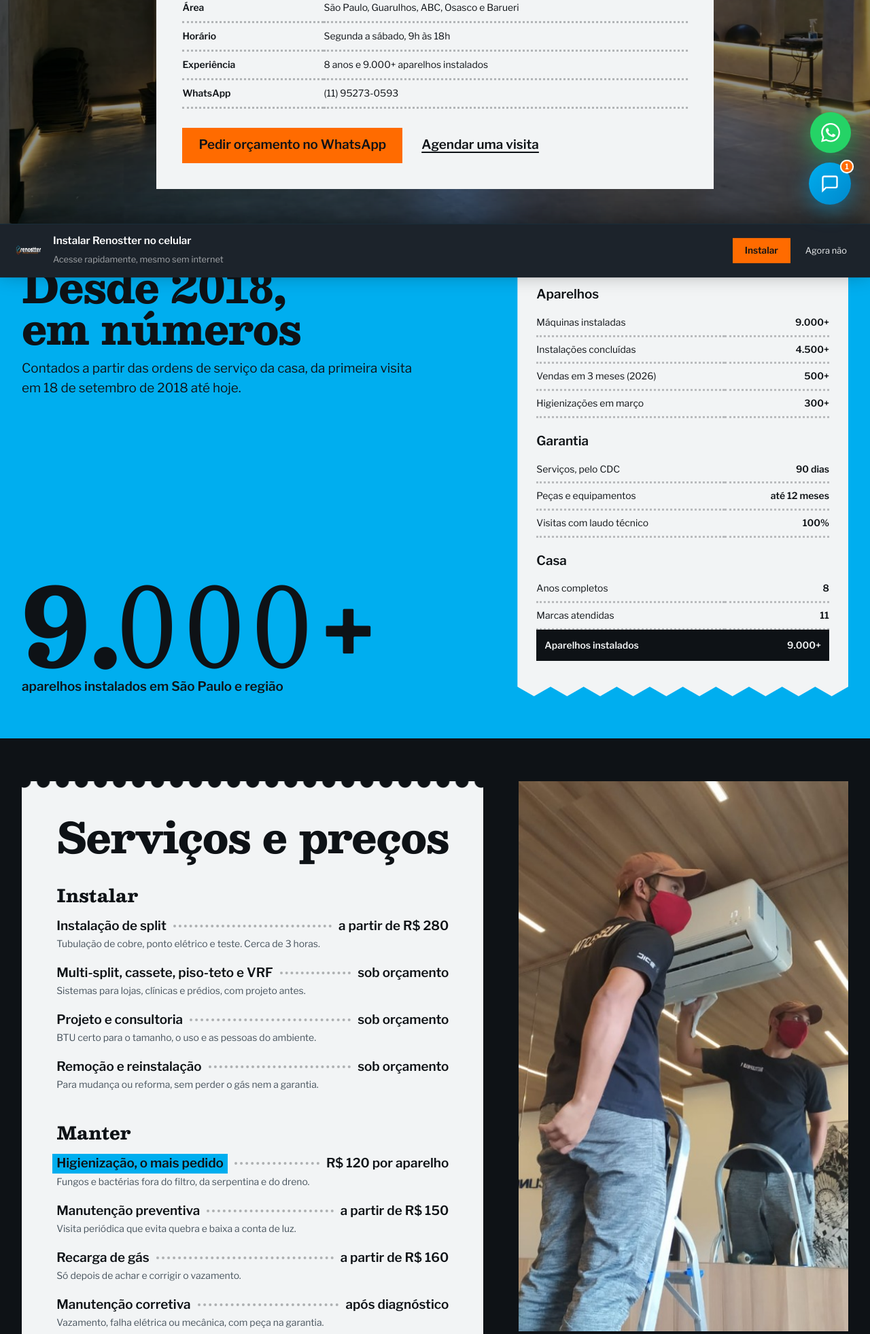
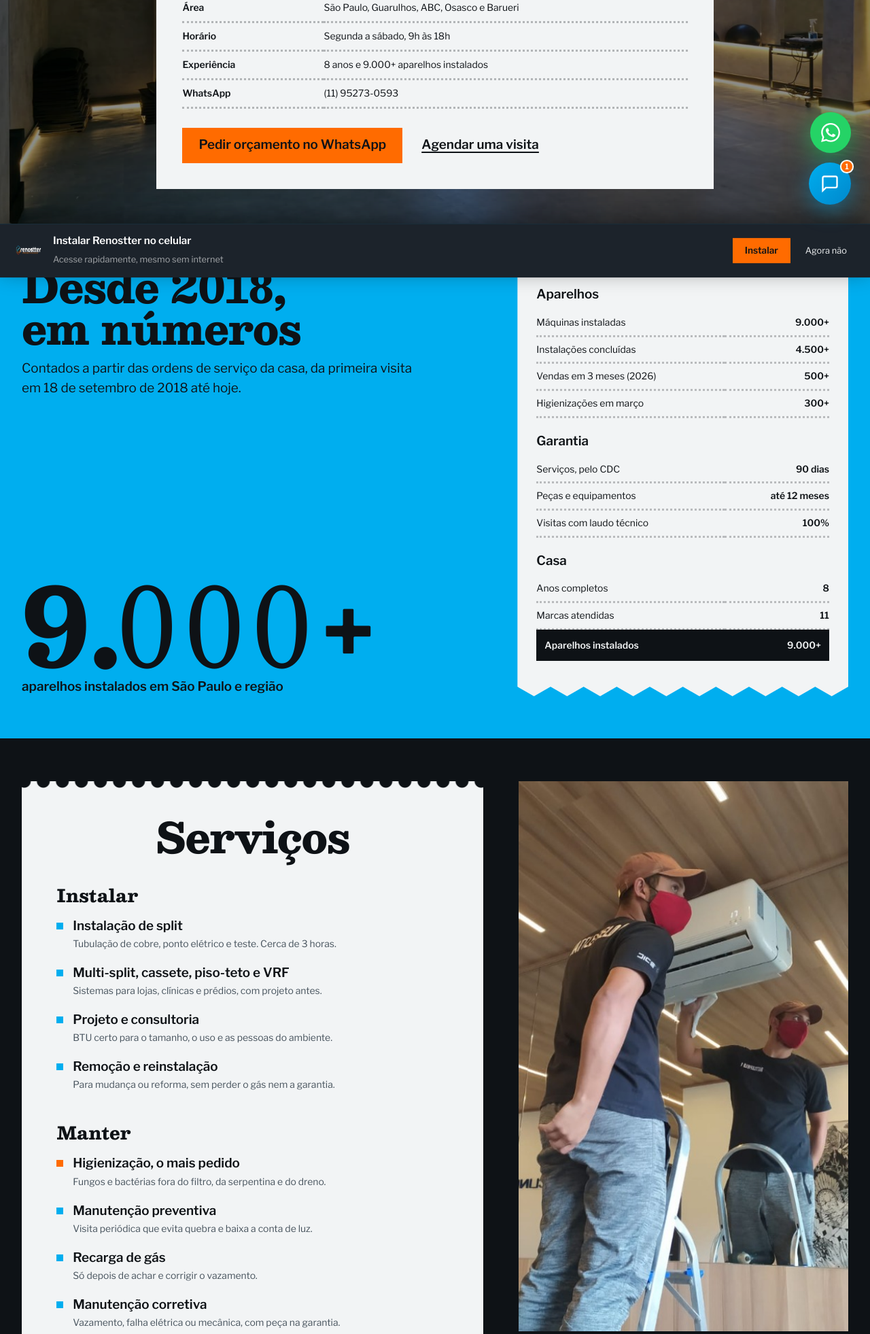
Before and after one commit to admin-renostter/Site-Renostter, a PHP site: page / in a window 1280 px wide. Shown: the part 471-2433 px from the top of the page at 68% size. Run offline with PHP 8.4, Linux system fonts and the light colour scheme; some libraries are stand-ins or nearby versions.

Commit message:
feat(site): serviços sem preço, vídeo das equipes em Trabalhos e mapa sem marca d'água
- Serviços: a seção vira só a lista do que a Renostter executa (instalar,
  manter, para empresas), sem valores; os preços saem também do JSON-LD.
- Trabalhos feitos: faixa com o vídeo das equipes em campo atrás do título
  (trecho de 22 s do hero-background.mp4, sem a abertura do logo nem as
  legendas finais; webm 1,0 MB / mp4 1,2 MB + pôster). Só carrega e toca
  quando a seção aparece; com movimento reduzido fica a imagem.
- Mapa: o CARTO passou a exigir chave e marcava "API KEY REQUIRED" nas
  telas; agora usa o OpenStreetMap com filtro escuro. Área da zona leste
  (onde fica a base) incluída e o mapa enquadra todas as áreas na tela.
- sw.js: vídeo e pedidos com Range vão direto à rede; cache 2026.11.24.

Co-Authored-By: Claude Opus 5.5 <noreply@anthropic.com>
Claude-Session: https://claude.ai/code/session_01KS2TuKhGRwEzcUsRg73or4

```diff
--- a/home.css
+++ b/home.css
@@ -320,24 +320,25 @@ body :where(button, input, select, textarea) { font: inherit; }
     font-size: var(--step-lead);
     margin-bottom: 12px;
 }
-.os-items { display: grid; gap: 18px; }
+.os-items { display: grid; gap: 18px; list-style: none; padding: 0; margin: 0; }
 .os-item {
     display: grid;
-    grid-template-columns: auto minmax(24px, 1fr) auto;
+    grid-template-columns: 10px minmax(0, 1fr);
+    column-gap: 14px;
     align-items: baseline;
-    column-gap: 10px;
 }
 .os-item::before {
     content: "";
-    grid-column: 2;
+    grid-column: 1;
     grid-row: 1;
-    border-bottom: 4px dotted rgba(14, 18, 22, 0.3);
-    transform: translateY(-4px);
+    width: 10px;
+    height: 10px;
+    background: var(--cold);
+    transform: translateY(-1px);
 }
-.os-item dt { grid-column: 1; grid-row: 1; font-weight: 600; }
-.os-item dd { grid-column: 3; grid-row: 1; font-weight: 600; white-space: nowrap; font-variant-numeric: tabular-nums; }
-.os-item p { grid-column: 1 / -1; color: var(--ink-soft); font-size: var(--step-small); max-width: 46ch; margin-top: 2px; }
-.os-item--mark dt { background: var(--cold); padding: 0 6px; margin-left: -6px; }
+.os-item strong { grid-column: 2; font-weight: 600; }
+.os-item p { grid-column: 2; color: var(--ink-soft); font-size: var(--step-small); max-width: 52ch; margin-top: 2px; }
+.os-item--mark::before { background: var(--accent); }
 .os-sheet__brands { margin-top: 40px; font-size: var(--step-small); color: var(--ink-soft); text-align: center; }
 
 .os-menu__photo { position: sticky; top: calc(var(--nav-h) + 24px); }
--- a/index.html
+++ b/index.html
@@ -49,7 +49,7 @@
     <link rel="stylesheet" href="styles.css?v=20261027-endereco" />
     <link rel="stylesheet" href="chatbot.css" />
     <link rel="stylesheet" href="pintura-3d.css?v=20260902-visualizador3d" />
-    <link rel="stylesheet" href="home.css?v=20261031-etiqueta" />
+    <link rel="stylesheet" href="home.css?v=20261124-servicos-video-mapa" />
 
     <!-- Import map do three.js para o visualizador 3D de pintura.
          Um import map e inerte ate um modulo usar um destes especificadores:
@@ -247,31 +247,19 @@
         "itemListElement": [
           {
             "@type": "Offer",
-            "itemOffered": { "@type": "Service", "name": "Instalação de Ar Condicionado Split" },
-            "priceCurrency": "BRL",
-            "price": "280",
-            "priceSpecification": { "@type": "UnitPriceSpecification", "price": "280", "priceCurrency": "BRL", "unitText": "a partir de" }
+            "itemOffered": { "@type": "Service", "name": "Instalação de Ar Condicionado Split" }
           },
           {
             "@type": "Offer",
-            "itemOffered": { "@type": "Service", "name": "Manutenção Preventiva de Ar Condicionado" },
-            "priceCurrency": "BRL",
-            "price": "150",
-            "priceSpecification": { "@type": "UnitPriceSpecification", "price": "150", "priceCurrency": "BRL", "unitText": "a partir de" }
+            "itemOffered": { "@type": "Service", "name": "Manutenção Preventiva de Ar Condicionado" }
           },
           {
             "@type": "Offer",
-            "itemOffered": { "@type": "Service", "name": "Higienização de Ar Condicionado" },
-            "priceCurrency": "BRL",
-            "price": "120",
-            "priceSpecification": { "@type": "UnitPriceSpecification", "price": "120", "priceCurrency": "BRL", "unitText": "por aparelho" }
+            "itemOffered": { "@type": "Service", "name": "Higienização de Ar Condicionado" }
           },
           {
             "@type": "Offer",
-            "itemOffered": { "@type": "Service", "name": "Recarga de Gás Refrigerante" },
-            "priceCurrency": "BRL",
-            "price": "160",
-            "priceSpecification": { "@type": "UnitPriceSpecification", "price": "160", "priceCurrency": "BRL", "unitText": "a partir de" }
+            "itemOffered": { "@type": "Service", "name": "Recarga de Gás Refrigerante" }
           },
           {
             "@type": "Offer",
@@ -373,36 +361,36 @@
         </script>
     </section>
 
-    <!-- ========== SERVIÇOS: a tabela de preços ========== -->
+    <!-- ========== SERVIÇOS: o que a Renostter executa ========== -->
     <section class="os-section os-menu" id="servicos" aria-labelledby="servicos-title">
         <div class="os-wrap os-menu__grid">
             <div class="os-sheet" data-reveal>
-                <h2 class="os-h2 os-sheet__title" id="servicos-title">Serviços e preços</h2>
+                <h2 class="os-h2 os-sheet__title" id="servicos-title">Serviços</h2>
                 <div class="os-sheet__group">
                     <h3 class="os-sheet__name">Instalar</h3>
-                    <dl class="os-items">
-                        <div class="os-item"><dt>Instalação de split</dt><dd>a partir de R$ 280</dd><p>Tubulação de cobre, ponto elétrico e teste. Cerca de 3 horas.</p></div>
-                        <div class="os-item"><dt>Multi-split, cassete, piso-teto e VRF</dt><dd>sob orçamento</dd><p>Sistemas para lojas, clínicas e prédios, com projeto antes.</p></div>
-                        <div class="os-item"><dt>Projeto e consultoria</dt><dd>sob orçamento</dd><p>BTU certo para o tamanho, o uso e as pessoas do ambiente.</p></div>
-                        <div class="os-item"><dt>Remoção e reinstalação</dt><dd>sob orçamento</dd><p>Para mudança ou reforma, sem perder o gás nem a garantia.</p></div>
-                    </dl>
+                    <ul class="os-items">
+                        <li class="os-item"><strong>Instalação de split</strong><p>Tubulação de cobre, ponto elétrico e teste. Cerca de 3 horas.</p></li>
+                        <li class="os-item"><strong>Multi-split, cassete, piso-teto e VRF</strong><p>Sistemas para lojas, clínicas e prédios, com projeto antes.</p></li>
+                        <li class="os-item"><strong>Projeto e consultoria</strong><p>BTU certo para o tamanho, o uso e as pessoas do ambiente.</p></li>
+                        <li class="os-item"><strong>Remoção e reinstalação</strong><p>Para mudança ou reforma, sem perder o gás nem a garantia.</p></li>
+                    </ul>
                 </div>
                 <div class="os-sheet__group">
                     <h3 class="os-sheet__name">Manter</h3>
-                    <dl class="os-items">
-                        <div class="os-item os-item--mark"><dt>Higienização, o mais pedido</dt><dd>R$ 120 por aparelho</dd><p>Fungos e bactérias fora do filtro, da serpentina e do dreno.</p></div>
-                        <div class="os-item"><dt>Manutenção preventiva</dt><dd>a partir de R$ 150</dd><p>Visita periódica que evita quebra e baixa a conta de luz.</p></div>
-                        <div class="os-item"><dt>Recarga de gás</dt><dd>a partir de R$ 160</dd><p>Só depois de achar e corrigir o vazamento.</p></div>
-                        <div class="os-item"><dt>Manutenção corretiva</dt><dd>após diagnóstico</dd><p>Vazamento, falha elétrica ou mecânica, com peça na garantia.</p></div>
-                    </dl>
+                    <ul class="os-items">
+                        <li class="os-item os-item--mark"><strong>Higienização, o mais pedido</strong><p>Fungos e bactérias fora do filtro, da serpentina e do dreno.</p></li>
+                        <li class="os-item"><strong>Manutenção preventiva</strong><p>Visita periódica que evita quebra e baixa a conta de luz.</p></li>
+                        <li class="os-item"><strong>Recarga de gás</strong><p>Só depois de achar e corrigir o vazamento.</p></li>
+                        <li class="os-item"><strong>Manutenção corretiva</strong><p>Vazamento, falha elétrica ou mecânica, com peça na garantia.</p></li>
+                    </ul>
                 </div>
                 <div class="os-sheet__group">
                     <h3 class="os-sheet__name">Para empresas</h3>
-                    <dl class="os-items">
-                        <div class="os-item"><dt>PMOC</dt><dd>sob orçamento</dd><p>Plano obrigatório pela Portaria 3.523/MS para ambientes coletivos.</p></div>
-                        <div class="os-item"><dt>Contrato de manutenção</dt><dd>mensal ou anual</dd><p>Visitas na agenda, prioridade no chamado e preço fechado.</p></div>
-                        <div class="os-item"><dt>Limpeza de dutos</dt><dd>sob orçamento</dd><p>Umidade, pureza e distribuição do ar em sistemas centrais.</p></div>
-                    </dl>
+                    <ul class="os-items">
+                        <li class="os-item"><strong>PMOC</strong><p>Plano obrigatório pela Portaria 3.523/MS para ambientes coletivos.</p></li>
+                        <li class="os-item"><strong>Contrato de manutenção</strong><p>Visitas programadas e prioridade no atendimento de chamados.</p></li>
+                        <li class="os-item"><strong>Limpeza de dutos</strong><p>Umidade, pureza e distribuição do ar em sistemas centrais.</p></li>
+                    </ul>
                 </div>
                 <p class="os-sheet__brands">Trabalhamos com LG, Samsung, Midea, Daikin, Gree, Elgin, Springer, Electrolux, Consul, TCL e Philco.</p>
             </div>
@@ -452,8 +440,15 @@
 
     <!-- ========== TRABALHOS: pastas empilhadas ========== -->
     <section class="os-section os-work" id="portfolio" aria-labelledby="portfolio-title">
-        <div class="os-wrap">
-            <h2 class="os-h2 os-work__title" id="portfolio-title">Trabalhos feitos</h2>
+        <div class="os-work__reel">
+            <video class="os-work__video" muted loop playsinline preload="none" poster="assets/video/trabalhos-renostter-poster.jpg" aria-hidden="true" tabindex="-1">
+                <source src="assets/video/trabalhos-renostter.webm" type="video/webm" />
+                <source src="assets/video/trabalhos-renostter.mp4" type="video/mp4" />
+            </video>
+            <div class="os-wrap os-work__head">
+                <h2 class="os-h2 os-work__title" id="portfolio-title">Trabalhos feitos</h2>
+                <p class="os-work__lead">Marcação, instalação, higienização e teste: o dia a dia das nossas equipes em casas, lojas e empresas de São Paulo.</p>
+            </div>
         </div>
         <div class="os-folders">
             <article class="os-folder" style="--band:#E9EDEF;--tab:#00AEEF">
@@ -835,8 +830,8 @@
         </svg>
     </a>
 
-    <script src="script.js?v=20261031-etiqueta"></script>
-    <script src="home.js?v=20261031-etiqueta" defer></script>
+    <script src="script.js?v=20261124-servicos-video-mapa"></script>
+    <script src="home.js?v=20261124-servicos-video-mapa" defer></script>
     <!-- Swiper.js deve vir antes de portfolio.js -->
     <script src="https://cdn.jsdelivr.net/npm/swiper@11.2.10/swiper-bundle.min.js"
         integrity="sha384-2UI1PfnXFjVMQ7/ZDEF70CR943oH3v6uZrFQGGqJYlvhh4g6z6uVktxYbOlAczav"
@@ -844,7 +839,7 @@
     <script src="js/portfolio.js?v=20260903-fallback-sem-chave"></script>
     <script src="js/reviews.js"></script>
     <script src="js/carousel.js"></script>
-    <script src="calendar.js?v=20261031-etiqueta"></script>
+    <script src="calendar.js?v=20261124-servicos-video-mapa"></script>
     <script>
         window.RENOSTTER_CONFIG = {
             calUrl: 'https://cal.com/renostter-hbubv8/comercial-renostter?duration=90',
@@ -931,10 +926,12 @@
                 scrollWheelZoom: false,
             });
 
-            L.tileLayer('https://{s}.basemaps.cartocdn.com/dark_all/{z}/{x}/{y}{r}.png', {
-                attribution: '© OpenStreetMap · © CartoDB',
-                subdomains: 'abcd',
-                maxZoom: 19,
+            /* O CARTO passou a exigir chave e marcava o mapa com "API KEY REQUIRED".
+               Usamos as telas padrão do OpenStreetMap (sem chave); o tom escuro vem do
+               filtro em .os-cover__map .leaflet-tile-pane (home.css). */
+            L.tileLayer('https://tile.openstreetmap.org/{z}/{x}/{y}.png', {
+                attribution: '&copy; <a href="https://www.openstreetmap.org/copyright" target="_blank" rel="noopener">OpenStreetMap</a>',
+                maxZoom: 18,
             }).addTo(map);
 
             const AREAS = [
@@ -943,6 +940,9 @@
                 { nome: 'ABC Paulista', lat: -23.6667, lng: -46.5333, r: 10000, color: '#00AEEF' },
                 { nome: 'Osasco / Barueri', lat: -23.5328, lng: -46.7919, r: 9000, color: '#00AEEF' },
                 { nome: 'Mauá / Ribeirão Pires', lat: -23.6678, lng: -46.4614, r: 6000, color: '#00AEEF' },
+                /* Zona leste (Itaquera, São Miguel, Itaim Paulista): é onde fica a base,
+                   e o círculo da capital, centrado na Sé, não chegava até aqui. */
+                { nome: 'Zona Leste', lat: -23.515, lng: -46.43, r: 9000, color: '#00AEEF' },
             ];
 
             AREAS.forEach(a => {
@@ -951,6 +951,9 @@
                     fillOpacity: 0.18, weight: 2, radius: a.r,
                 }).addTo(map).bindPopup(`<strong>${a.nome}</strong><br>Área de atendimento Renostter`);
             });
+
+            /* Enquadra todas as áreas em qualquer largura de tela (no celular o zoom fixo cortava o ABC e Osasco). */
+            map.fitBounds(L.latLngBounds(AREAS.map(a => L.latLng(a.lat, a.lng).toBounds(a.r * 2))), { padding: [12, 12] });
 
             /* Rua do Pombo Correio, Vila Curuça (zona leste) — coordenada obtida
    do OpenStreetMap. O marcador anterior apontava para a Praça da Sé,
--- a/sw.js
+++ b/sw.js
@@ -3,8 +3,8 @@
    Cache estratégico para performance offline
    ================================================ */
 
-/* build 2026-10-31 — nova home "etiqueta" (home.css, home.js) */
-const RELEASE_VERSION = '2026.10.31';
+/* build 2026-11-24 — serviços sem preço, vídeo em Trabalhos, mapa OSM */
+const RELEASE_VERSION = '2026.11.24';
 const CACHE_NAME = `renostter-v${RELEASE_VERSION}`;
 const STATIC_ASSETS = [
     '/',
@@ -73,6 +73,8 @@ self.addEventListener('fetch', event => {
     /* Ignorar requests que não são GET ou são de outras origens */
     if (request.method !== 'GET' || url.origin !== location.origin) return;
     if (url.pathname.startsWith('/proxy/') || url.pathname.startsWith('/api/')) return;
+    /* Vídeo vem em pedaços (Range/206), que o Cache Storage não guarda: vai direto à rede. */
+    if (request.destination === 'video' || request.headers.has('range')) return;
 
     /* HTML: Network-First (sempre busca versão nova, fallback no cache) */
     if (request.headers.get('accept')?.includes('text/html')) {
```
Also changed, not shown: other parts of home.css (+35 -4 lines), home.js (+21 -0 lines), assets/video/trabalhos-renostter-poster.jpg (added), 2 other files.
